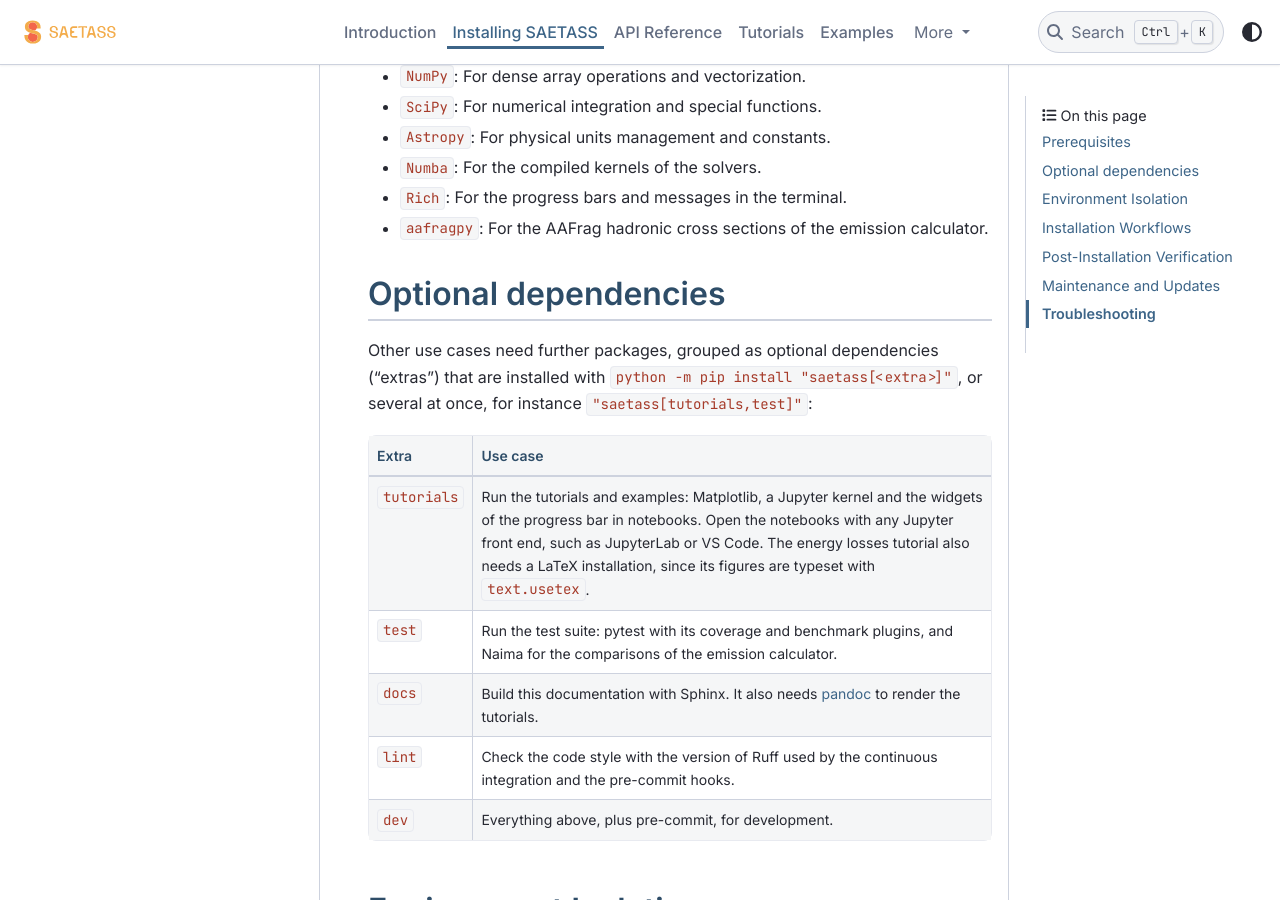
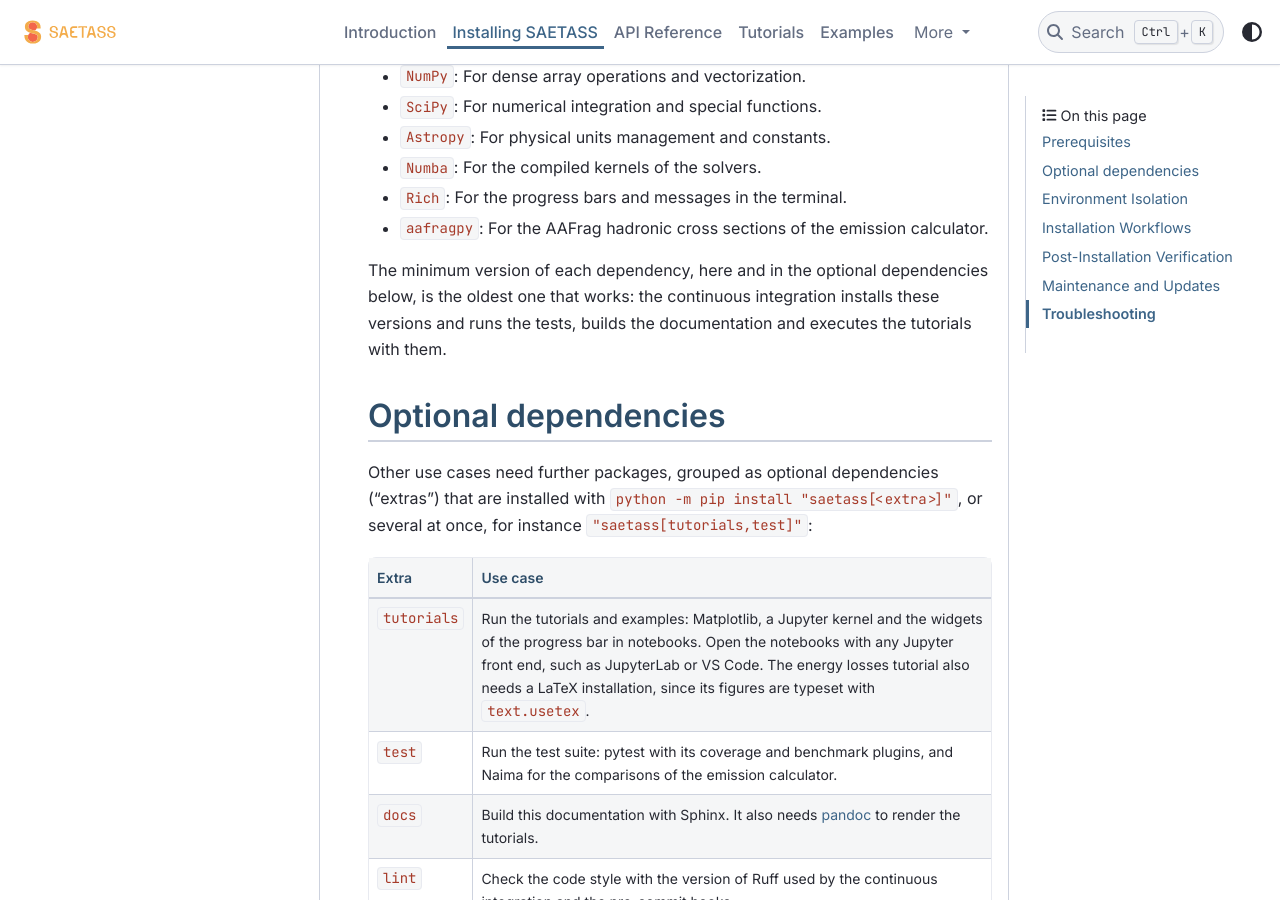
Before and after one commit to jmgarciamorillo/SAETASS, a Sphinx documentation site: the page built from docs/source/installation.rst, in a window 1280 px wide and 900 px high, scrolled down 498 px. Built offline with Sphinx 7.4.7 and the PyData theme 0.15.4, drawn with Linux system fonts in a browser that asks for light colours; pages that are not in the unit, such as notebooks, are missing from menus.

Commit message:
Test the minimum versions of the dependencies
A minimum version only stays true while something installs it. The
new workflow resolves every direct dependency to its lowest allowed
version with uv, then runs the tests, builds the documentation and
executes the tutorials, and also runs the tests with the newest
versions on the newest supported Python.

```diff
--- a/docs/source/installation.rst
+++ b/docs/source/installation.rst
@@ -18,6 +18,8 @@
 - :code:`Numba`: For the compiled kernels of the solvers.
 - :code:`Rich`: For the progress bars and messages in the terminal.
 - :code:`aafragpy`: For the AAFrag hadronic cross sections of the emission calculator.
+
+The minimum version of each dependency, here and in the optional dependencies below, is the oldest one that works: the continuous integration installs these versions and runs the tests, builds the documentation and executes the tutorials with them.
 
 Optional dependencies
 ---------------------
--- a/pyproject.toml
+++ b/pyproject.toml
@@ -12,6 +12,8 @@
     {name = "J. M. García-Morillo", email = "jmorillo@iaa.es"}
 ]
 requires-python = ">=3.11"
+# Each minimum version is the oldest one that works, checked by the "Dependency versions"
+# workflow, which installs the lowest allowed version of every direct dependency
 dependencies = [
     "numpy>=2.0.0",  # numpy.trapezoid
     "scipy>=1.13.0",  # the first release built for numpy 2
```
Also changed, not shown: 1 other file.
